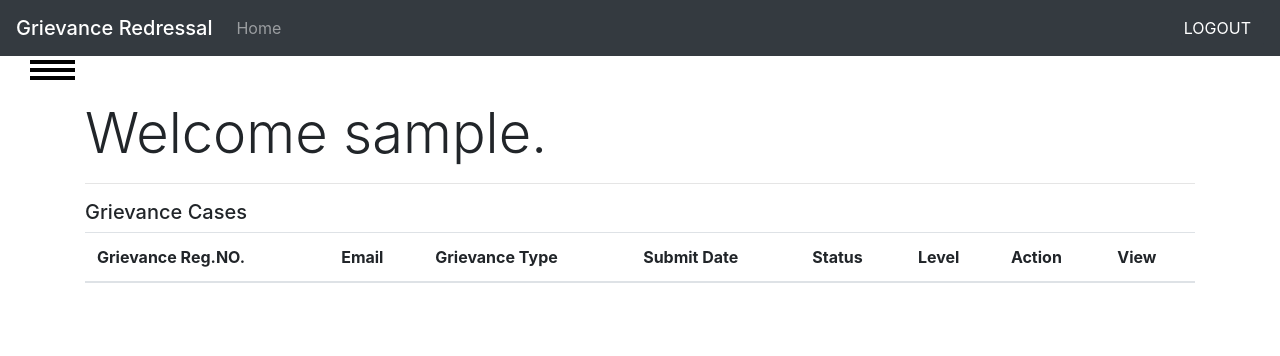
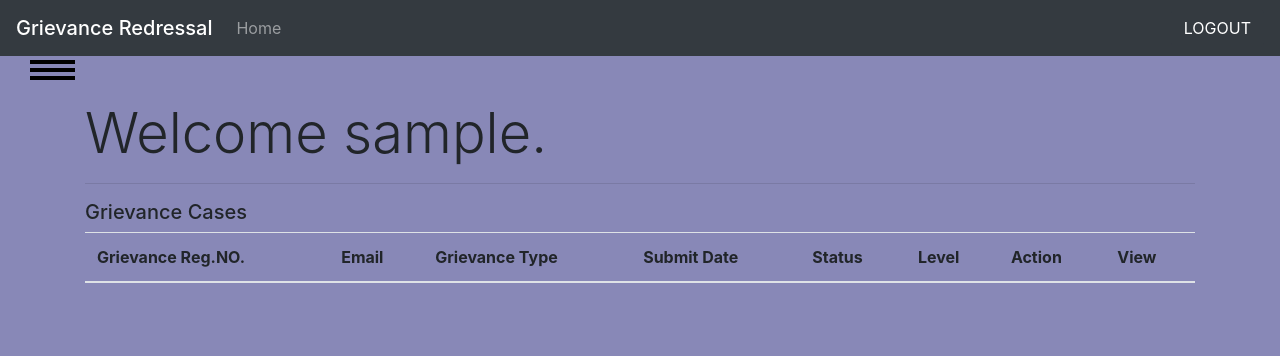
Before and after one commit to aayushi1499/Repo-Test, a PHP site: page /views/principaldashboard.php in a window 1280 px wide. Shown: the top 356 px of the page. Run offline with PHP 8.4, Linux system fonts and the light colour scheme; the visitor is signed in with stand-in values (Sample User, id 1); data that the repository does not hold is empty; some libraries are stand-ins or nearby versions.

Commit message:
Updated views/sub-views/principalsidenav.php

```diff
--- a/views/sub-views/principalsidenav.php
+++ b/views/sub-views/principalsidenav.php
@@ -17,9 +17,9 @@ if (!isset($_SESSION['USERNAME'])){
      <link rel="stylesheet" href="https://stackpath.bootstrapcdn.com/bootstrap/4.2.1/css/bootstrap.min.css" integrity="sha384-GJzZqFGwb1QTTN6wy59ffF1BuGJpLSa9DkKMp0DgiMDm4iYMj70gZWKYbI706tWS" crossorigin="anonymous">
      <link rel="stylesheet" href="../assests/css/style.css">
      <style media="screen">
-     /* body{
+     body{
        background: #0067;
-     } */
+     }
 
      /* The side navigation menu */
 .sidenav {
```
